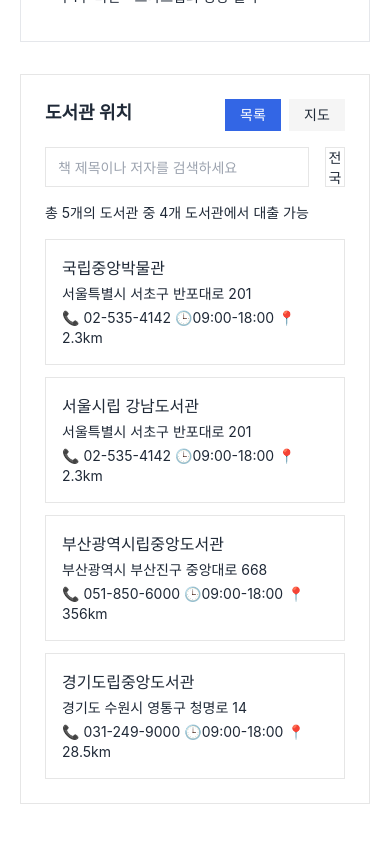
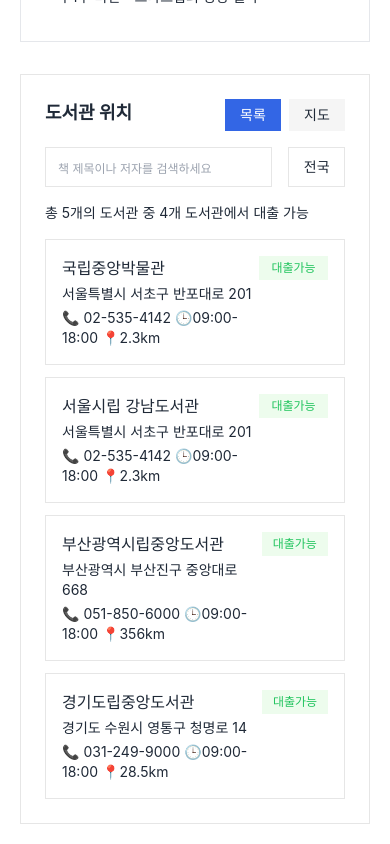
Before and after one commit to yuunhae/Library-FE, a React (Vite) app: page /bookdetail in a window 390 px wide. Shown: the part 990-1834 px from the top of the page. Built offline with nearby package versions, Linux system fonts and the light colour scheme.

Commit message:
feat: 도서 대출 상태 UI 추가

```diff
--- a/src/components/page/bookDetail/components/LibraryInfo.tsx
+++ b/src/components/page/bookDetail/components/LibraryInfo.tsx
@@ -49,11 +49,11 @@
             value={search}
             onChange={handleInputChange}
             placeholder="책 제목이나 저자를 검색하세요"
-            className="w-[93%] h-full border  border-border-color px-3 text-sm placeholder-gray-400"
+            className="w-[93%] xs:w-[80%] h-full border  border-border-color px-3 text-sm placeholder-gray-400 xs:placeholder:text-xs"
           />
           <button
             onClick={() => setIsNationWide((prev) => !prev)}
-            className={`w-[7%]  h-full text-sm border border-solid border-border-color hover:bg-point-color  hover:text-white transition-colors ${isNationwide ? "bg-point-color text-white" : "bg-white"}`}
+            className={`w-[7%] xs:w-[20%]  h-full text-sm border border-solid border-border-color hover:bg-point-color  hover:text-white transition-colors ${isNationwide ? "bg-point-color text-white" : "bg-white"}`}
           >
             전국
           </button>
--- a/src/components/page/bookDetail/components/libraryInfo/Librarylist.tsx
+++ b/src/components/page/bookDetail/components/libraryInfo/Librarylist.tsx
@@ -7,15 +7,19 @@
         return (
           <div
             key={idx}
-            className="w-full h-31 p-4 border border-border-color text-left space-y-1"
+            className="flex flex-row justify-between w-full h-31 p-4 border border-border-color text-left"
           >
-            <p className="text-16">{lib.name}</p>
+            <div className=" space-y-1">
+              <p className="text-16">{lib.name}</p>
             <p className="text-14">{lib.address}</p>
             <div className="flex flex-row">
               <p className="text-14">
                 📞 {lib.number} 🕒{lib.time} 📍{lib.distance}
               </p>
             </div>
+            </div>
+
+            <div className="w-24 h-8 xs:w-17 xs:h-6 sm:text-xs bg-[#EDFCED] text-[#21C45E] text-xs flex justify-center items-center">대출가능</div>
           </div>
         );
       })}
--- a/tailwind.config.js
+++ b/tailwind.config.js
@@ -33,6 +33,9 @@
           "sans-serif"
         ],
       },
+      screens: {
+        'xs': {'max' : '430px'},
+      }
     },
   },
   plugins: [],
```
